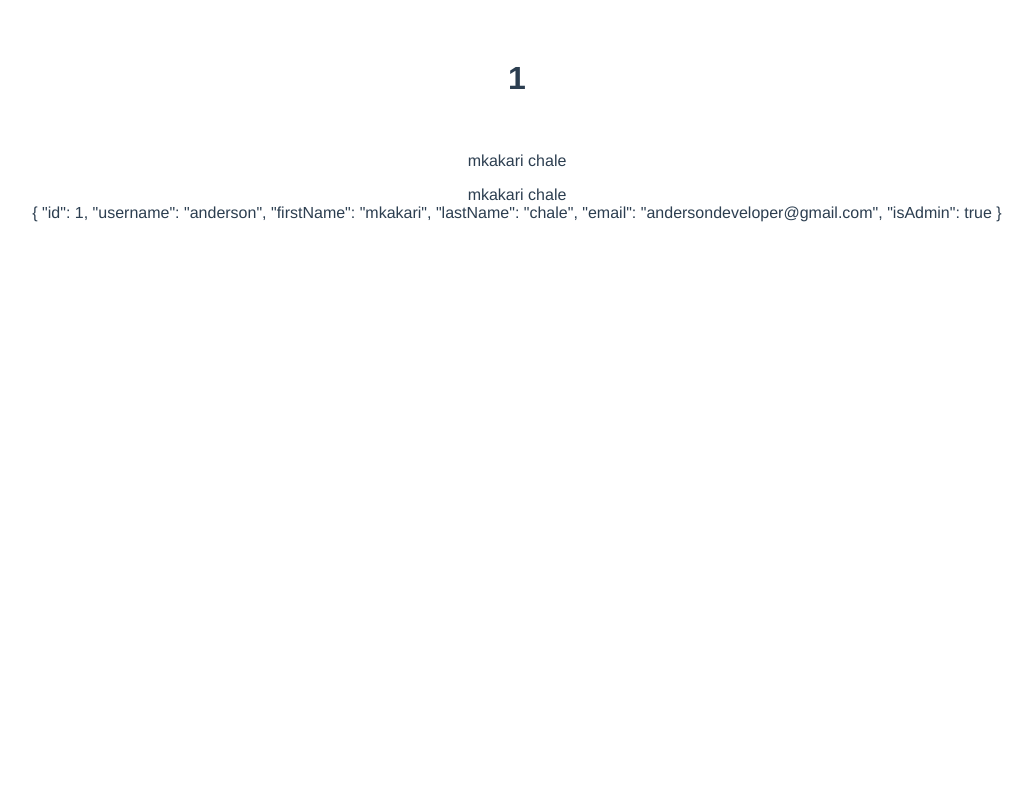
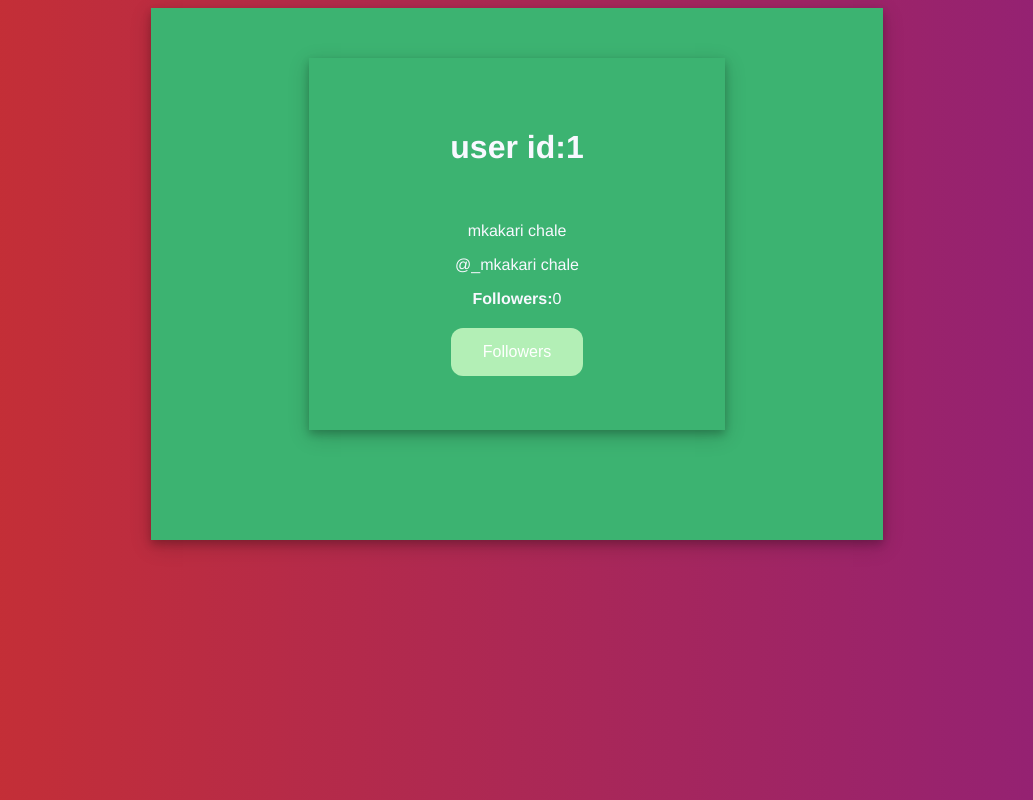
Before and after one commit to andersoncharle/cryptostar, a Vue app: page / in a window 1280 px wide. Shown: the whole page, without its empty margins (123-1156 px from the left). Built offline with nearby package versions, Linux system fonts and the light colour scheme.

Commit message:
followuser

```diff
--- a/src/App.vue
+++ b/src/App.vue
@@ -1,12 +1,13 @@
 <template>
   <div id="app">
-    <h1>{{ user.id }}</h1>
+    <h1>user id:{{ user.id }}</h1>
     <br />
-    <div>
+    <div class="">
       <p>{{ user.firstName }} {{ user.lastName }}</p>
-      {{ fullName }} <br />
+      <p>@_{{ fullName }}</p>
 
-      {{ user }}
+      <p><strong>Followers:</strong>{{ followers }}</p>
+      <button @click="followUser" class="button button2">Followers</button>
     </div>
   </div>
 </template>
@@ -32,16 +33,48 @@ export default {
       return `${this.user.firstName} ${this.user.lastName}`;
     },
   },
+  methods: {
+    followUser: function () {
+      this.followers++;
+    },
+  },
 };
 </script>
 
 <style>
+body {
+  background-image: linear-gradient(to right, #c93030, #8f2079);
+}
 #app {
+  box-shadow: 0 4px 8px 0 rgba(0, 0, 0, 0.2), 0 6px 20px 0 rgba(0, 0, 0, 0.19);
+  padding: 50px;
+  width: 50%;
+  background-color: MediumSeaGreen;
   font-family: Avenir, Helvetica, Arial, sans-serif;
   -webkit-font-smoothing: antialiased;
   -moz-osx-font-smoothing: grayscale;
   text-align: center;
-  color: #2c3e50;
-  margin-top: 60px;
+  color: ghostwhite;
+  margin: 0 auto 60px;
+}
+.button {
+  border-radius: 12px;
+  background-color: #b3efb6; /* Green */
+  border: none;
+  color: white;
+  padding: 15px 32px;
+  text-align: center;
+  text-decoration: none;
+  display: inline-block;
+  font-size: 16px;
+  margin: 4px 2px;
+  cursor: pointer;
+  -webkit-transition-duration: 0.4s; /* Safari */
+  transition-duration: 0.4s;
+}
+
+.button2:hover {
+  box-shadow: 0 12px 16px 0 rgba(0, 0, 0, 0.24),
+    0 17px 50px 0 rgba(0, 0, 0, 0.19);
 }
 </style>
```
